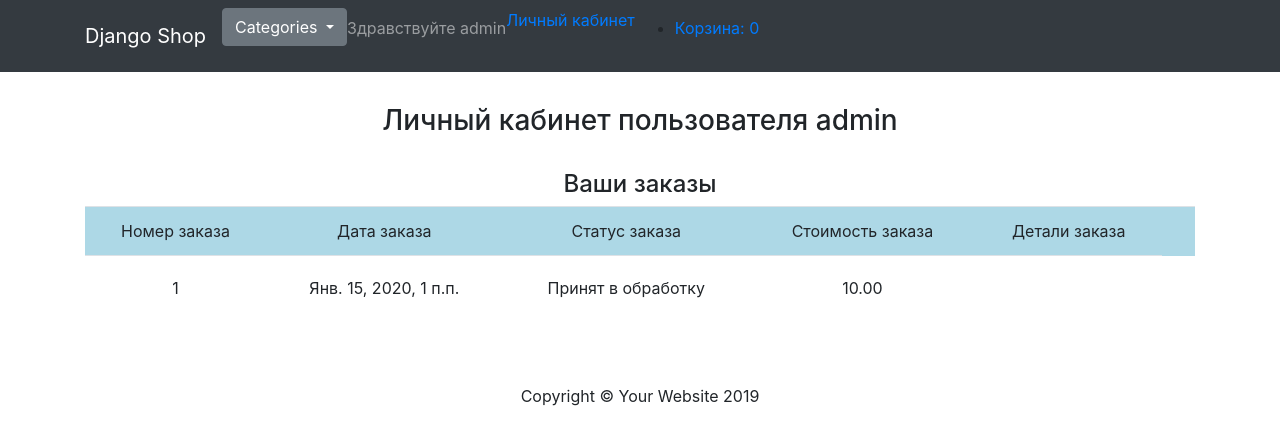
After one commit to test8140/Django-Shop, a Django app: page /account/ in a window 1280 px wide. The commit adds this page. Shown: the top 445 px of the page. Run offline with Django 3.2, Linux system fonts and the light colour scheme; a user stored in the database is signed in; tables that the repository leaves empty hold one stand-in row (values such as "Sample post"); some libraries are stand-ins or nearby versions.

Commit message:
We place an order, we direct the marafet in the templates, we begin the creation of our user, a template for your personal account and display information about orders.

```diff
--- a/djangoshop/settings.py
+++ b/djangoshop/settings.py
@@ -105,9 +105,9 @@ AUTH_PASSWORD_VALIDATORS = [
 # Internationalization
 # https://docs.djangoproject.com/en/2.2/topics/i18n/
 
-LANGUAGE_CODE = 'en-us'
+LANGUAGE_CODE = 'ru-ru'
 
-TIME_ZONE = 'UTC'
+TIME_ZONE = 'Europe/Moscow'
 
 USE_I18N = True
 
--- a/ecomapp/models.py
+++ b/ecomapp/models.py
@@ -133,7 +133,7 @@ class Order(models.Model):
     last_name = models.CharField(max_length=200)
     phone = models.CharField(max_length=20)
     address = models.CharField(max_length=255)
-    buying_type = models.CharField(max_length=40, choices=(('Самовывоз', 'Самовывоз'), ('Доставка', 'Доставка')))
+    buying_type = models.CharField(max_length=40, choices=(('Самовывоз', 'Самовывоз'), ('Доставка', 'Доставка')), default='Самовывоз')
     date = models.DateTimeField(auto_now_add=True)
     comments = models.TextField()
     status = models.CharField(max_length=100, choices=ORDER_STATUS_CHOICES)
--- /dev/null
+++ b/ecomapp/templates/account.html
@@ -0,0 +1,28 @@
+{% extends 'base.html' %}
+
+{% block content %}
+<br>
+<br>
+  <h3 class="text-center">Личный кабинет пользователя {{ request.user }}</h3>
+<br>
+<h4 class="text-center">Ваши заказы</h4>
+<table class="table">
+    {% for item in order %}
+    <tr style="background: lightblue;">
+        <td class="text-center">Номер заказа</td>
+        <td class="text-center">Дата заказа</td>
+        <td class="text-center">Статус заказа</td>
+        <td class="text-center">Стоимость заказа</td>
+        <td class="text-center">Детали заказа</td>
+        <td></td>
+    </tr>
+    <tr class="text-center" style="padding-top: 20px; padding-bottom: 20px;">
+        <td class="text-center" style="padding-top: 20px; padding-bottom: 20px;">{{ item.id }}</td>
+        <td class="text-center" style="padding-top: 20px; padding-bottom: 20px;">{{ item.date }}</td>
+        <td class="text-center" style="padding-top: 20px; padding-bottom: 20px;">{{ item.status }}</td>
+        <td class="text-center" style="padding-top: 20px; padding-bottom: 20px;">{{ item.total }}</td>
+        <td class="text-center" style="padding-top: 20px; padding-bottom: 20px;"></td>
+    </tr>
+    {% endfor %}
+</table>
+{% endblock %}
--- a/ecomapp/templates/base.html
+++ b/ecomapp/templates/base.html
@@ -55,9 +55,21 @@
               </div>
             </div>
           {% endif %}
+          {% if not request.user.is_authenticated %}
+              <li>
+               <p class="navbar-text">Здравствуйте гость</p>
+              </li>
+          {% else %}
+          <li>
+            <p class="navbar-text">Здравствуйте {{ request.user }}</p>
+          </li>
+          <li>
+            <a href="{% url 'account' %}">Личный кабинет</a>
+          </li>
+          {% endif %}
         </ul>
         <ul сlass="nav navbar navbar-right">
-          <li><a href="{% url 'cart' %}">Корзина   <spen class="bedge" id="cart_count">{{ cart.items.count }}</spen></a></li>
+          <li><a href="{% url 'cart' %}">Корзина:  <spen class="bedge" id="cart_count">{% if not request.session.total %} 0 {% else %} {{ request.session.total }} {% endif %}</spen></a></li>
         </ul>
       </div>
     </div>
@@ -71,7 +83,7 @@
 
       <div class="col-lg-3">
 
-        <h1 class="my-4">Shop</h1>
+        <h1 class="my-4">Категории</h1>
         <div class="list-group">
         {% for category in categories %}
           <a href="{{ category.get_absolute_url }}" class="list-group-item">{{ category.name }}</a>
@@ -116,13 +128,16 @@
         <div class="row">
         {% for product in products %}
           <div class="col-sm-4 col-lg-4 col-mb-4">
-            <div class="thunbnail">
+            <div class="thunbnail" style="height: 420px; position: relative;">
               <img src="{{ product.image.url }}"  alt="" style="width: 100%; height: 250px;">
-              <div class="text-center">
-                  <br>
-                  <h4 class="pull-right">{{ product.price }}  руб.</h4>
-                  <h5><strong><a href="{{ product.get_absolute_url }}">{{ product.title }}</a></strong></h5>
-                  <p>{{ product.description }}</p>
+              <div class="caption">
+                  <h4 class="text-center"><strong><a href="{{ product.get_absolute_url }}">{{ product.title }}</a></strong></h4>
+                  <h4 class="text-center">{{ product.price }}  руб.</h4>
+                  <div style="position: absolute; bottom: 0; right: 40px;">
+                    {% if request.user.is_authenticated %}
+                      <p class="text-right"><a href="#" class="add_to_cart" data-slug="{{ product.slug }}"><button class="btn btn-danger">Добавить в корзину</button></a></p>
+                    {% endif %}
+                  </div>
               </div>
             </div>
           </div>
@@ -151,5 +166,25 @@
   <!-- Bootstrap core JavaScript -->
   <script src="{% static 'js/jquery.js' %}"></script>
   <script src="{% static 'js/bootstrap.js' %}"></script>
+
+  <script>
+      $(document).ready(function(){
+          $('.add_to_cart' ).on('click', function(e){
+              e.preventDefault()
+              slug = $(this).attr('data-slug')
+              data = {
+                  slug: slug
+              }
+              $.ajax({
+                  type: "GET",
+                  url: "{% url 'add_to_cart' %}",
+                  data: data,
+                  success: function(data){
+                      $('#cart_count').html(data.cart_total)
+                  }
+              })
+          })
+      })
+</script>
 </body>
 </html>
--- a/ecomapp/templates/order.html
+++ b/ecomapp/templates/order.html
@@ -19,7 +19,7 @@
        {{ form.address|as_crispy_field}}
        {{ form.date|as_crispy_field}}
        {{ form.comments|as_crispy_field}}
-       <input type="submit" class="btn btn-success" value="Оформить заказ">
+      <input type="submit" class="btn btn-success" value="Оформить заказ">
    </form>
    <script src="{% static 'js/jquery.js' %}"></script>
    <script>
--- a/ecomapp/templates/product.html
+++ b/ecomapp/templates/product.html
@@ -12,7 +12,13 @@
             <p>{% lorem %}</p>
             <hr>
             <p style="font-size: 25px;">Цена: <strong>{{ product.price }}</strong></p>
+            {% if request.user.is_authenticated %}
             <a href="#" class="add_to_cart" data-slug="{{ product.slug }}"><button class="btn btn-danger">Добавить в корзину</button></a>
+            {% else %}
+            <p class="text-center">Заказывать товар могут только авторизированные пользователи.
+                Пожалуйста, <a href="#">войдите</a> или <a href="#">зарегистрируйтесь</a>
+            </p>
+            {% endif %}
         </div>
 
      <br>
--- a/ecomapp/urls.py
+++ b/ecomapp/urls.py
@@ -1,10 +1,12 @@
 from django.urls import path
+from django.views.generic import TemplateView
 from ecomapp.views import (
     base_view, category_view,
     product_view, add_to_cart_view,
     cart_view, remowe_from_cart_view,
     change_item_qty, checkout_view,
-    order_create_view,
+    order_create_view, make_order_view,
+    account_view,
     )
 
 urlpatterns = [
@@ -17,4 +19,6 @@ urlpatterns = [
     path('cart/', cart_view, name='cart'),
     path('checkout/', checkout_view, name='checkout'),
     path('order/', order_create_view, name='create_order'),
+    path('thank_you/', TemplateView.as_view(template_name='thank_you.html'), name='thank_you'),
+    path('account/', account_view, name='account'),
 ]
--- a/ecomapp/views.py
+++ b/ecomapp/views.py
@@ -3,7 +3,7 @@ from django.shortcuts import render
 from django.http import HttpResponseRedirect, JsonResponse
 from django.urls import reverse
 from ecomapp.forms import OrderForm
-from ecomapp.models import Category, Product, CartItem, Cart
+from ecomapp.models import Category, Product, CartItem, Cart, Order
 
 
 def base_view(request):
@@ -198,3 +198,48 @@ def order_create_view(request):
         'categories': categories,
     }
     return render(request, 'order.html', context)
+
+
+
+def make_order_view(request):
+    try:
+        cart_id = request.session['cart_id']
+        cart = Cart.objects.get(id=cart_id)
+        request.session['total'] = cart.items.count()
+    except:
+        cart = Cart()
+        cart.save()
+        cart_id=cart.id
+        request.session['cart_id'] = cart_id
+        cart = Cart.objects.get(id=cart_id)
+    form = OrderForm(request.POST or None)
+    if form.is_valid():
+        name = form.cleaned_data['name']
+        last_name = form.cleaned_data['last_name']
+        phone = form.cleaned_data['phone']
+        buying_type = form.cleaned_data['buying_type']
+        address = form.cleaned_data['address']
+        comments = form.cleaned_data['comments']
+        new_order = Order()
+        new_order.user = request.user
+        new_order.save()
+        new_order.items.add(cart)
+        new_order.first_name = name
+        new_order.last_name = last_name
+        new_order.phone = phone
+        new_order.address = address
+        new_order.buying_type = buying_type
+        new_order.comments = comments
+        new_order.total = cart.cart_total
+        new_order.save()
+        del request.session['cart_id']
+        del request.session['total']
+        return HttpResponseRedirect(reverse('thank_you'))
+
+
+def account_view(request):
+    order = Order.objects.filter(user=request.user).order_by('-id')
+    context = {
+        'order': order,
+    }
+    return render(request, 'account.html', context)
```
Also changed, not shown: ecomapp/templates/category.html (+28 -1 lines), ecomapp/templates/thank_you.html (added, +8 -0 lines), db.sqlite3.
